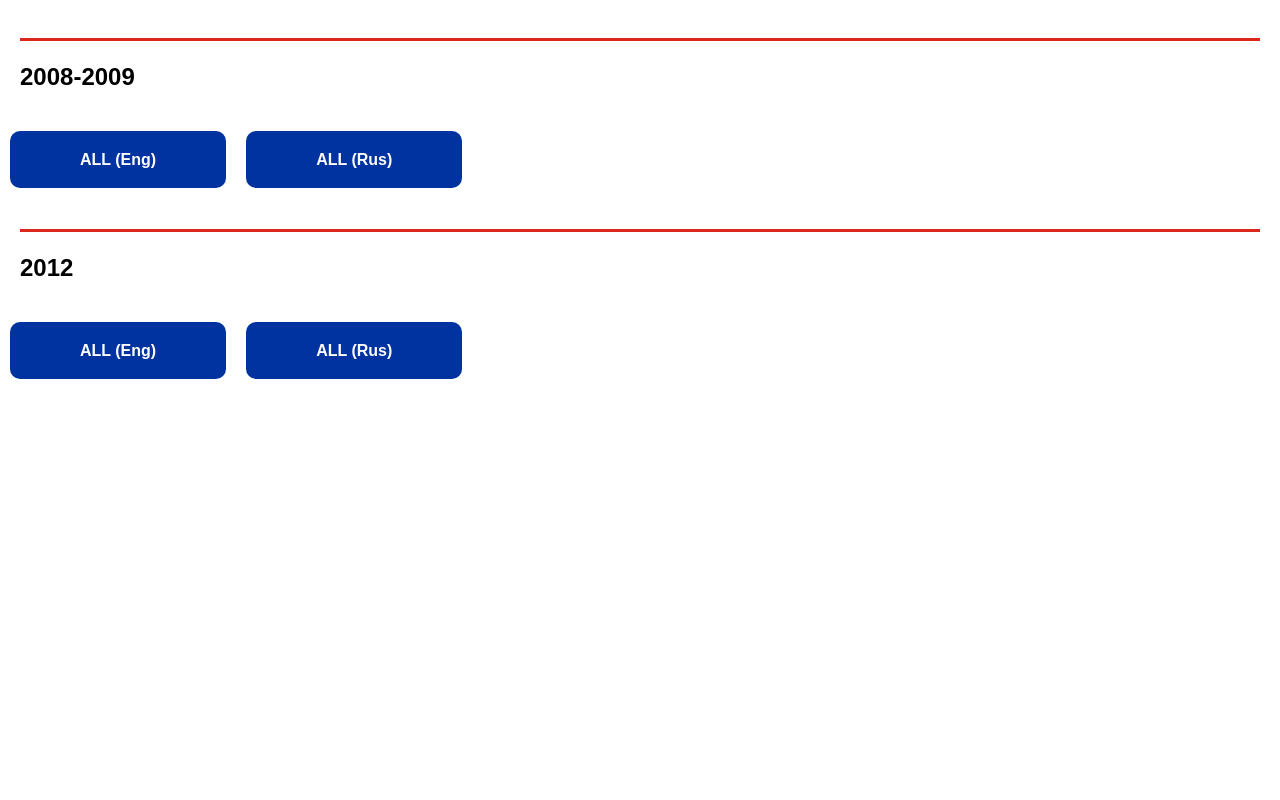
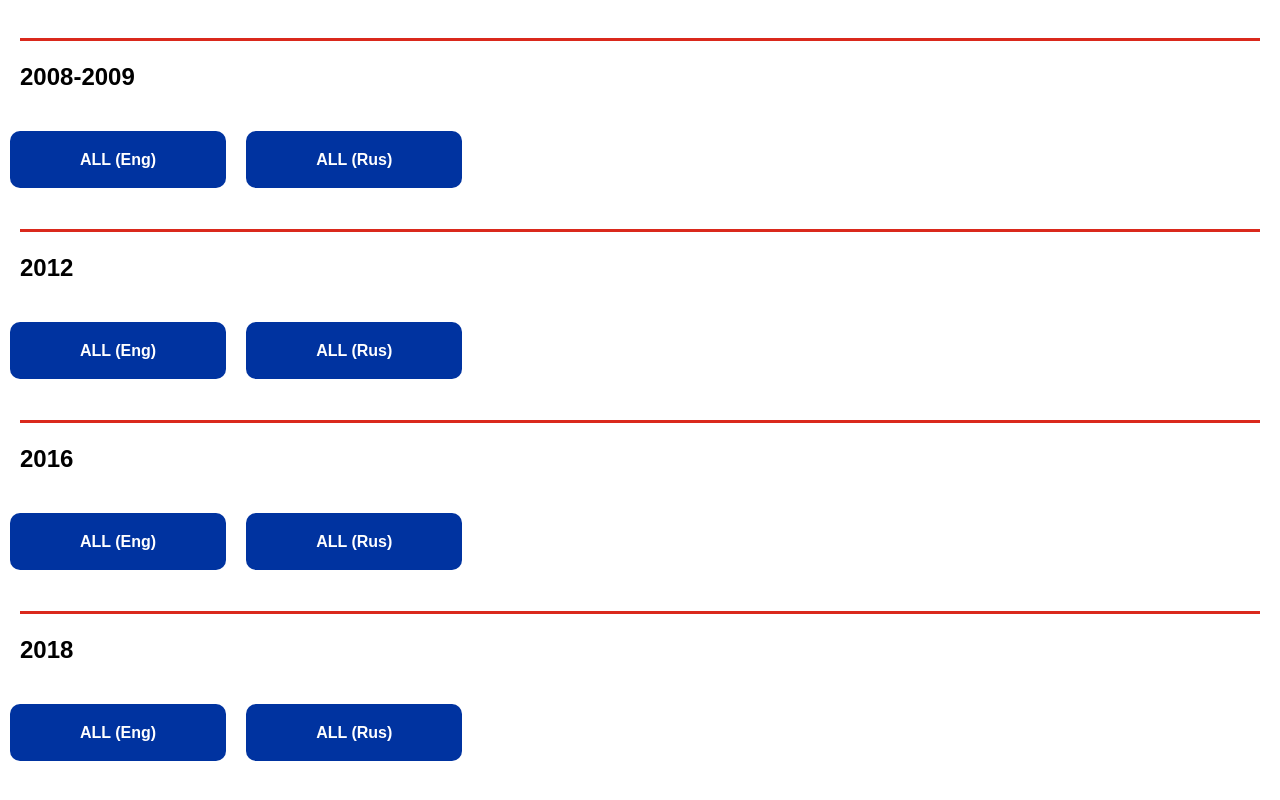
Before and after one commit to mattielee/RES, a plain HTML site: page dataQues.html in a window 1280 px wide. Shown: the part 802-1602 px from the top of the page. Before the commit the page ends 1222 px from the top, so only its background shows below. Drawn offline with Linux system fonts and the light colour scheme.

Commit message:
added 2016 and 2018 questionnaires to the questionnaires page

```diff
--- a/dataQues.html
+++ b/dataQues.html
@@ -75,5 +75,25 @@
           ALL (Rus)
         </a></div>
       </div>
+  <hr/>
+      <h2>2016</h2>
+      <div class="year">
+        <div class="button"><a href="./files/QQ_2016_RES_English.pdf" target="_blank">
+          ALL (Eng)
+        </a></div>
+        <div class="button"><a href="./files/QQ_2016_main sampleRus.pdf" target="_blank">
+          ALL (Rus)
+        </a></div>
+      </div>
+  <hr/>
+      <h2>2018</h2>
+      <div class="year">
+        <div class="button"><a href="./files/QQ_2018_RES_English.pdf" target="_blank">
+          ALL (Eng)
+        </a></div>
+        <div class="button"><a href="./files/QQ_2018Rus.pdf" target="_blank">
+          ALL (Rus)
+        </a></div>
+      </div>
   </body>
 </html>
```
